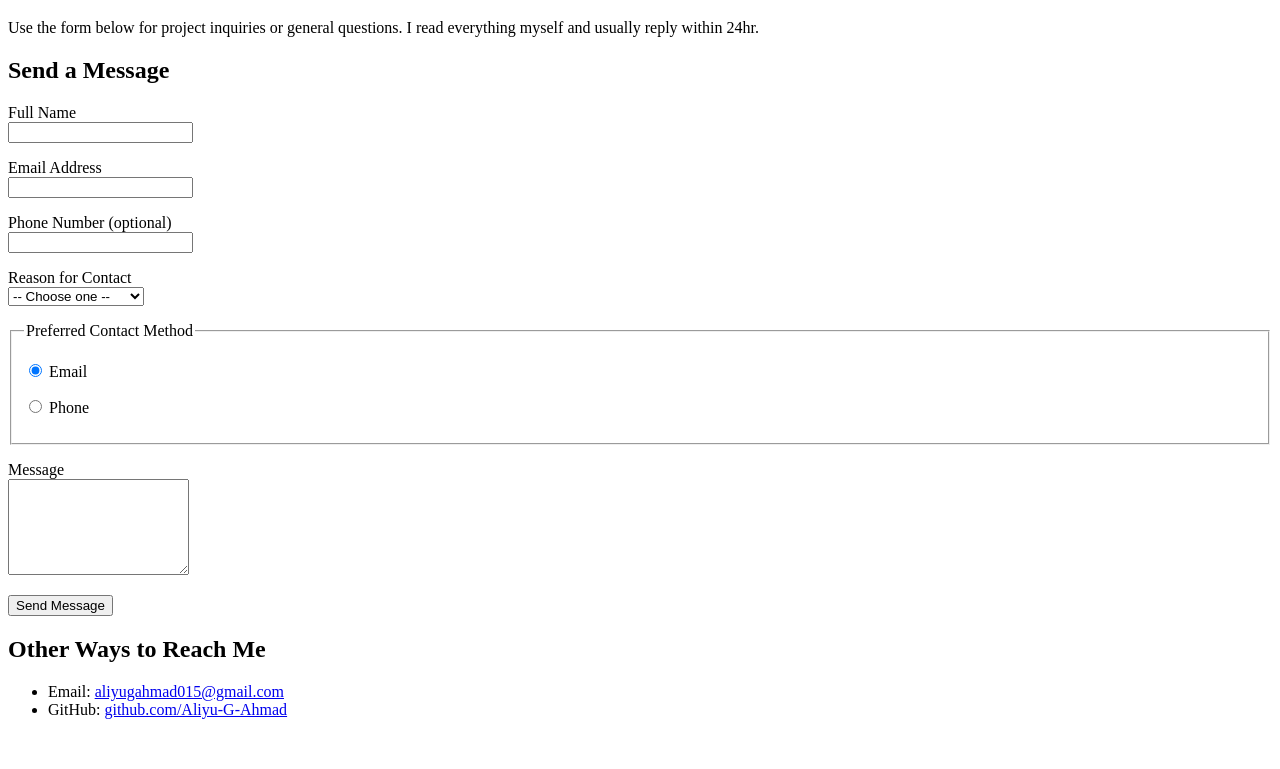
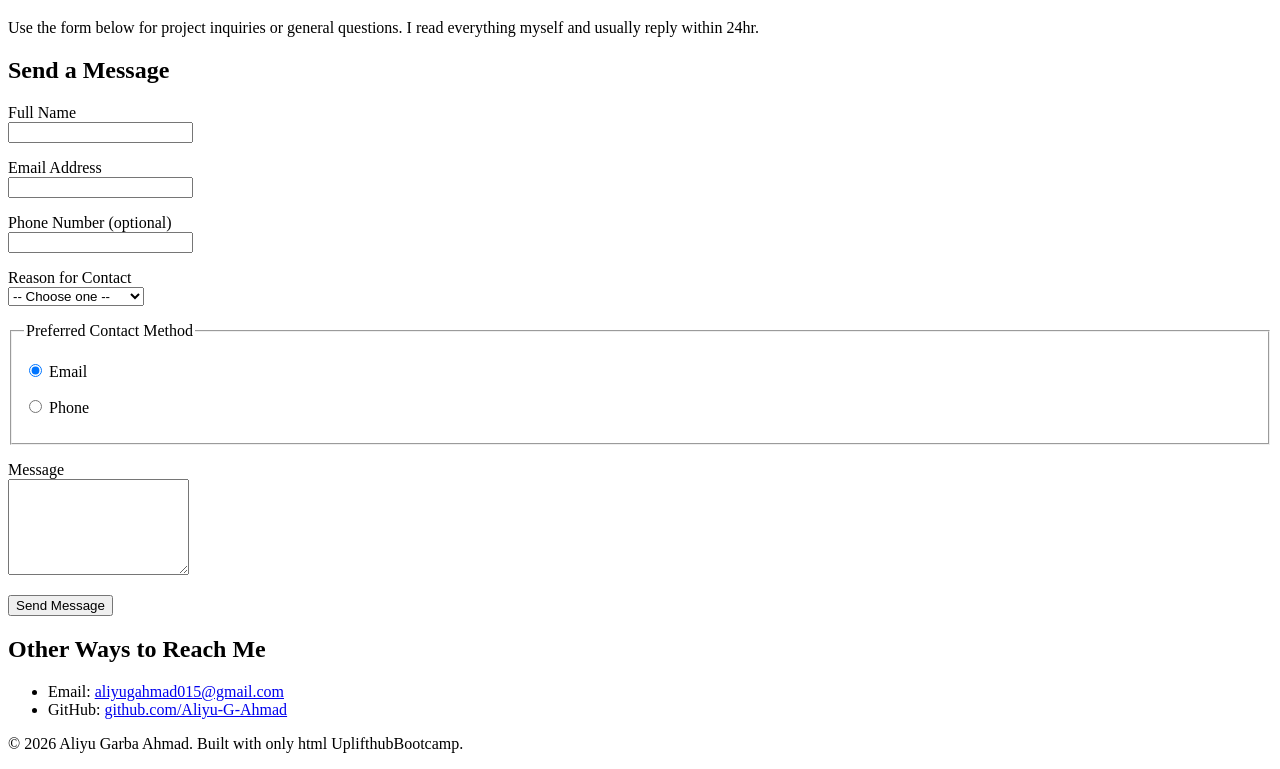
Before and after one commit to Aliyu-G-Ahmad/week-13-html, a plain HTML site: page contact.html in a window 1280 px wide. Shown: the part 165-934 px from the top of the page. Before the commit the page ends 900 px from the top, so only its background shows below. Drawn offline with Linux system fonts and the light colour scheme.

Commit message:
add footer to contact.html

```diff
--- a/contact.html
+++ b/contact.html
@@ -87,5 +87,9 @@
   </section>
 
 </main>
+
+<footer>
+  <p>© 2026 Aliyu Garba Ahmad. Built with only html UplifthubBootcamp.</p>
+</footer>
 </body>
 </html>
```
